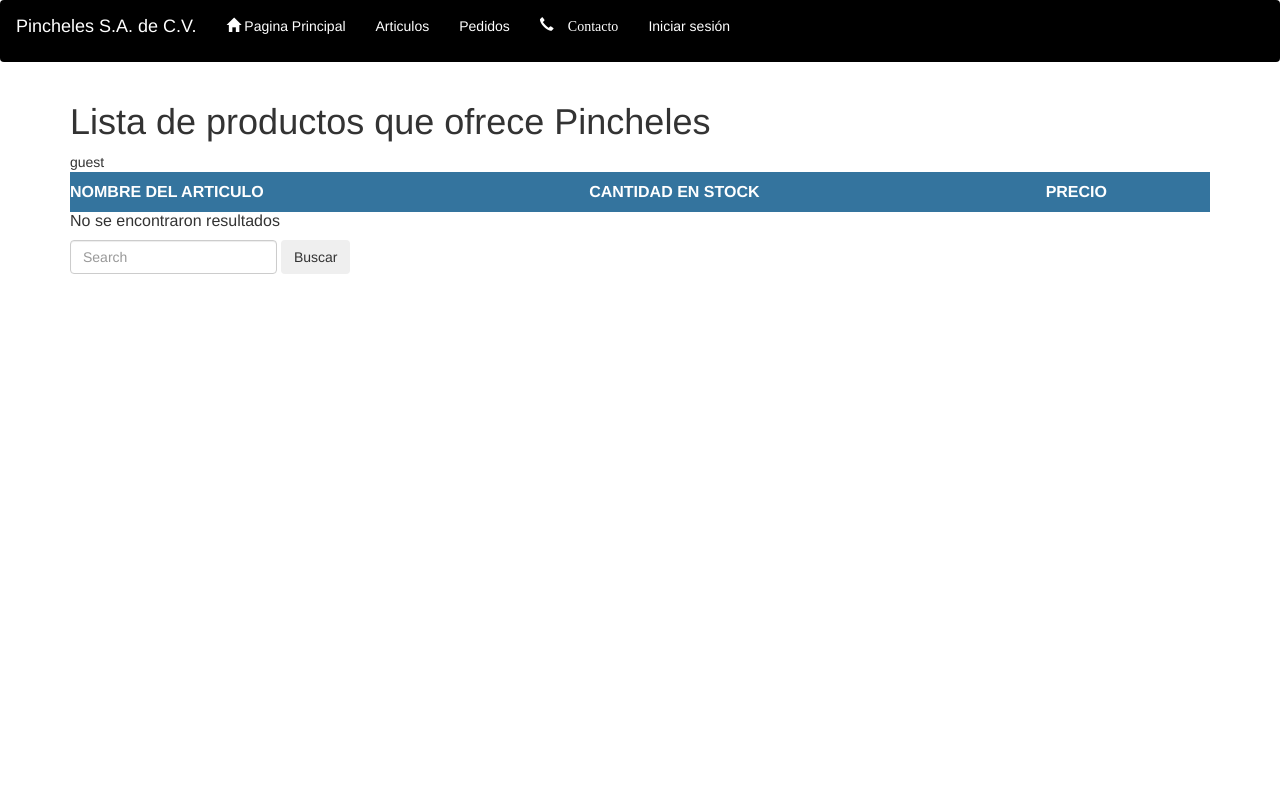
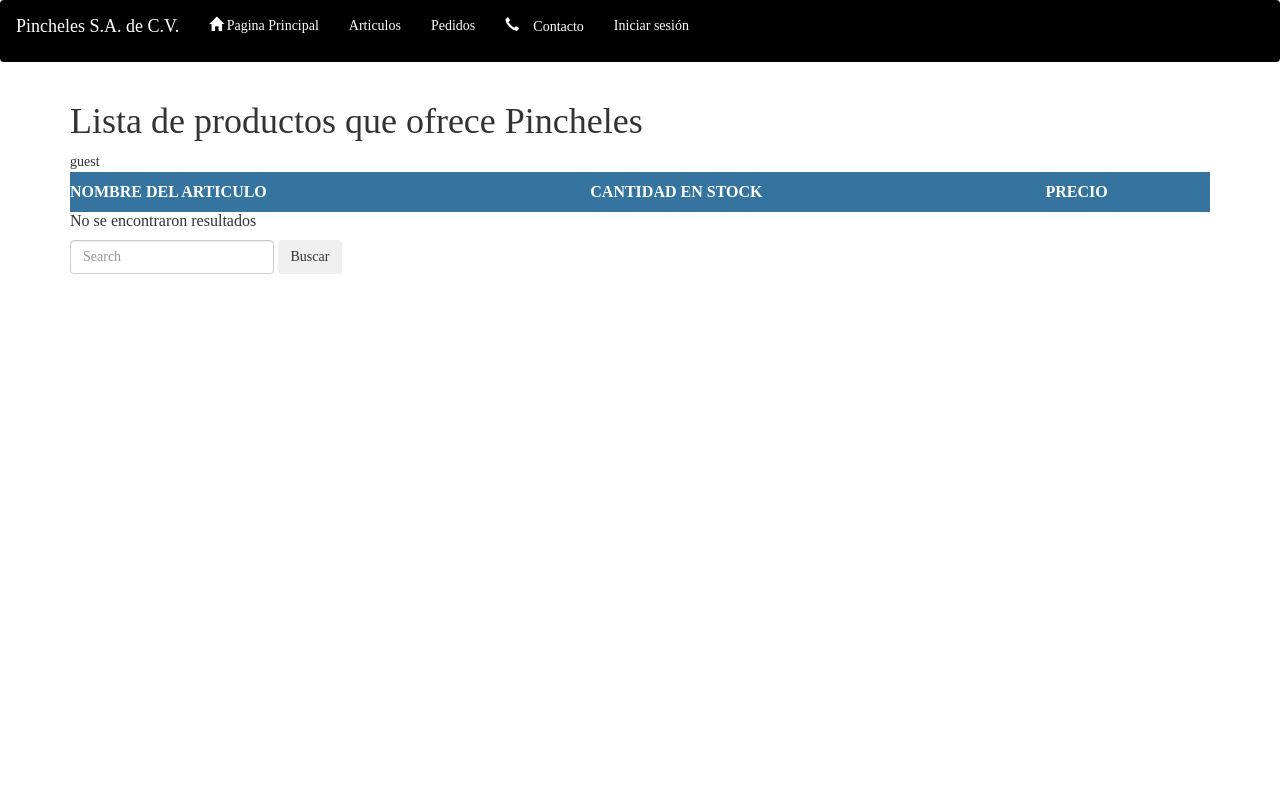
Before and after one commit to Limoncito160/ProyectoPrograWeb, a PHP site: page /articulos.php in a window 1280 px wide. Run offline with PHP 8.4, Linux system fonts and the light colour scheme; data that the repository does not hold is empty.

Commit message:
Cambio de fuente en todo el proyecto

```diff
--- a/header.php
+++ b/header.php
@@ -40,24 +40,23 @@ if (isset($_SESSION['correo']) && isset($_SESSION['id_rol'])) {
   <script src="https://ajax.googleapis.com/ajax/libs/jquery/3.6.4/jquery.min.js"></script>
   <script src="https://maxcdn.bootstrapcdn.com/bootstrap/3.4.1/js/bootstrap.min.js"></script>
   <!--Variables-->
-
 </head>
 
-<body>
+<body style="font-family:Montserrat">
   <!--Barra de navegación-->
   <nav class="navbar navbar-expand-lg navbar-light bg-light" style="background-color:black; display:flex;">
 
     <p class="navbar-brand disable" style="color: white;">Pincheles S.A. de C.V.</p>
 
     <ul class="nav navbar-nav">
-      <li class="active"><a href="home.php" style="color: white;"><span class="glyphicon glyphicon-home"></span> Pagina
+      <li class="active"><a id="home-button" href="home.php" style="color: white;"><span class="glyphicon glyphicon-home"></span> Pagina
           Principal</a></li>
 
-      <li><a href="articulos.php" style="color: white;">Articulos</a></li>
-      <li><a href="pedidos.php" style="color: white;">Pedidos</a></li>
+      <li><a id="articles-button" href="articulos.php" style="color: white;">Articulos</a></li>
+      <li><a id="request-button"href="pedidos.php" style="color: white;">Pedidos</a></li>
 
       <li class="nav-item dropdown">
-        <a class="nav-link dropdown-toggle" href="#" id="navbarDropdown" role="button" data-toggle="dropdown"
+        <a id="contact-button" class="nav-link dropdown-toggle" href="#" id="navbarDropdown" role="button" data-toggle="dropdown"
           aria-haspopup="true" aria-expanded="false">
 
           <span class="glyphicon glyphicon-earphone" style="color: white;"> Contacto
```
